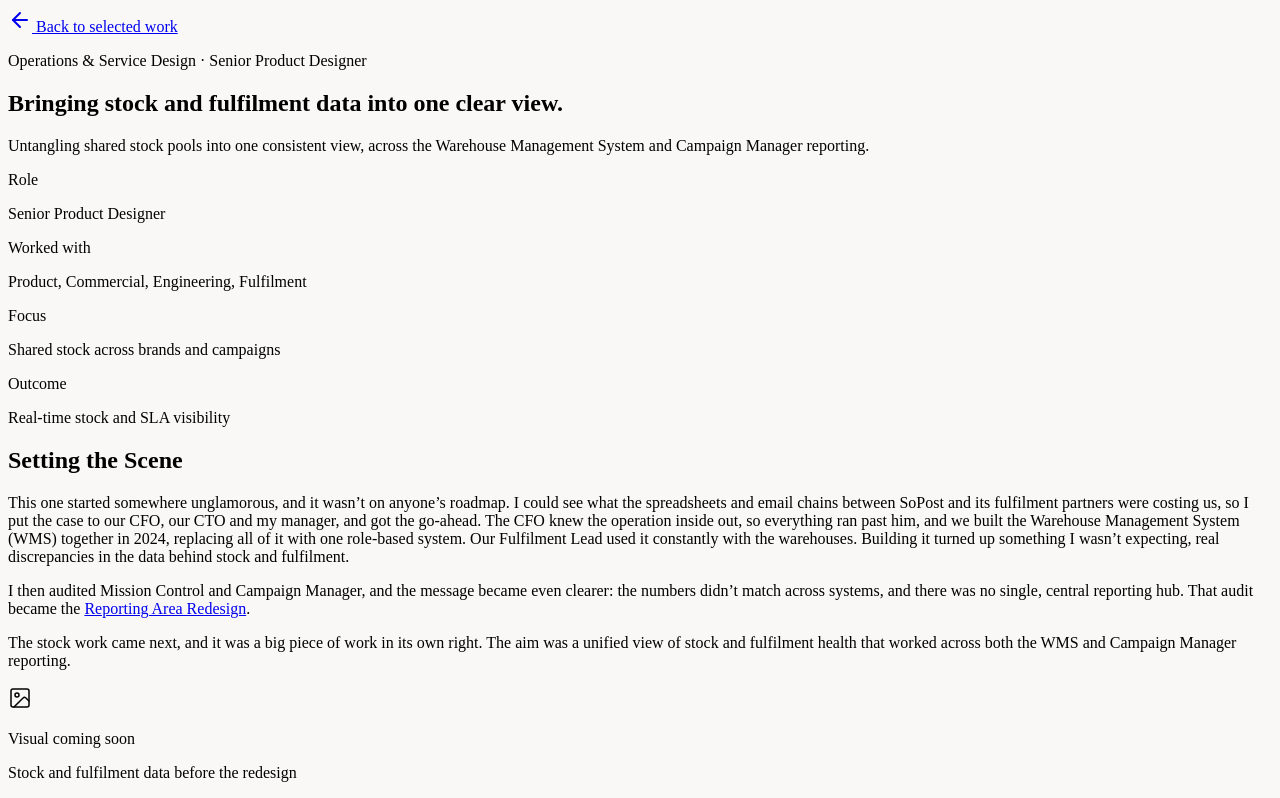
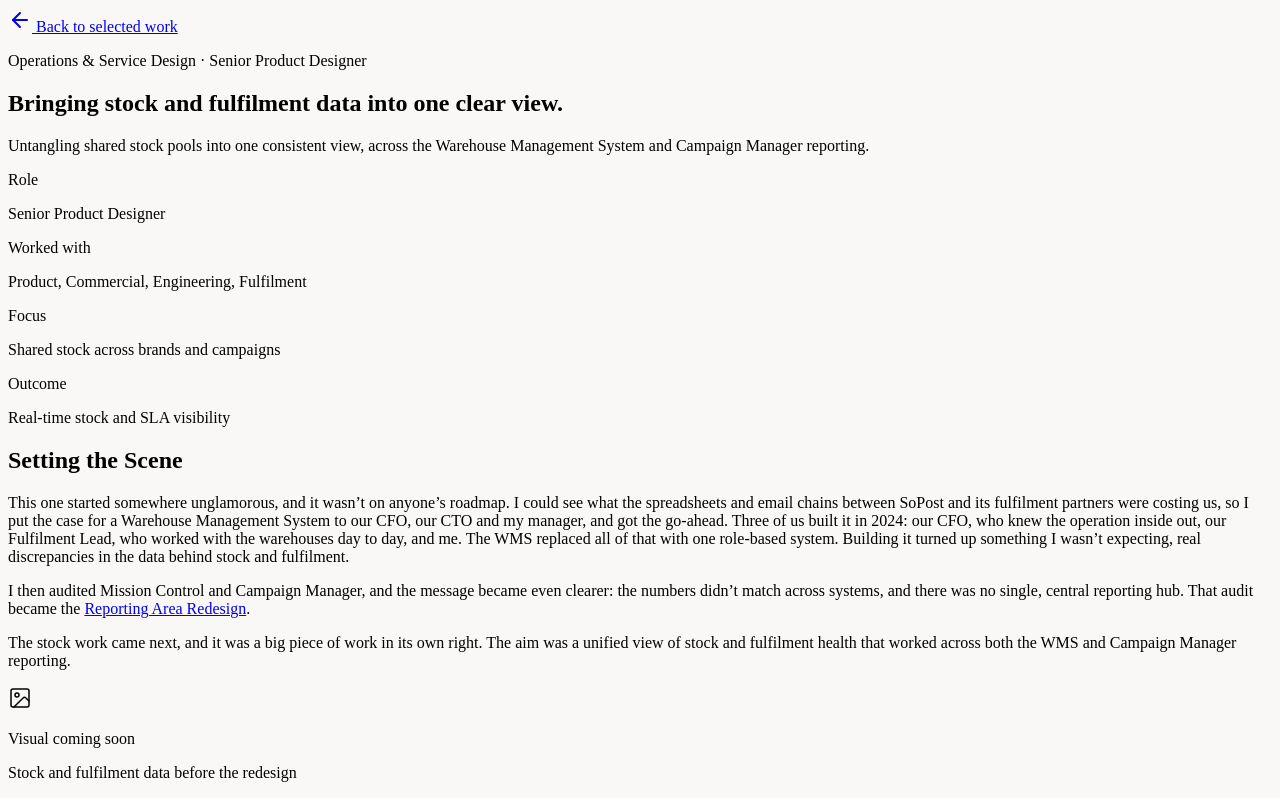
Before and after one commit to jadeparrish/portfolio, a Next.js app: page /work/stock in a window 1280 px wide. Shown: the top 798 px of the page. Built offline with nearby package versions, Linux system fonts and the light colour scheme.

Commit message:
Refactor text for clarity in page.js

```diff
--- a/app/work/stock/page.js
+++ b/app/work/stock/page.js
@@ -96,12 +96,12 @@ export default function StockCaseStudy() {
               This one started somewhere unglamorous, and it wasn&rsquo;t on
               anyone&rsquo;s roadmap. I could see what the spreadsheets and email chains
               between SoPost and its fulfilment partners were costing us, so I put the
-              case to our CFO, our CTO and my manager, and got the go-ahead. The CFO knew
-              the operation inside out, so everything ran past him, and we built the
-              Warehouse Management System (WMS) together in 2024, replacing all of it with
-              one role-based system. Our Fulfilment Lead used it constantly with the
-              warehouses. Building it turned up something I wasn&rsquo;t expecting, real
-              discrepancies in the data behind stock and fulfilment.
+              case for a Warehouse Management System to our CFO, our CTO and my manager,
+              and got the go-ahead. Three of us built it in 2024: our CFO, who knew the
+              operation inside out, our Fulfilment Lead, who worked with the warehouses
+              day to day, and me. The WMS replaced all of that with one role-based system.
+              Building it turned up something I wasn&rsquo;t expecting, real discrepancies
+              in the data behind stock and fulfilment.
             </p>
             <p>
               I then audited Mission Control and Campaign Manager, and the message became
```
